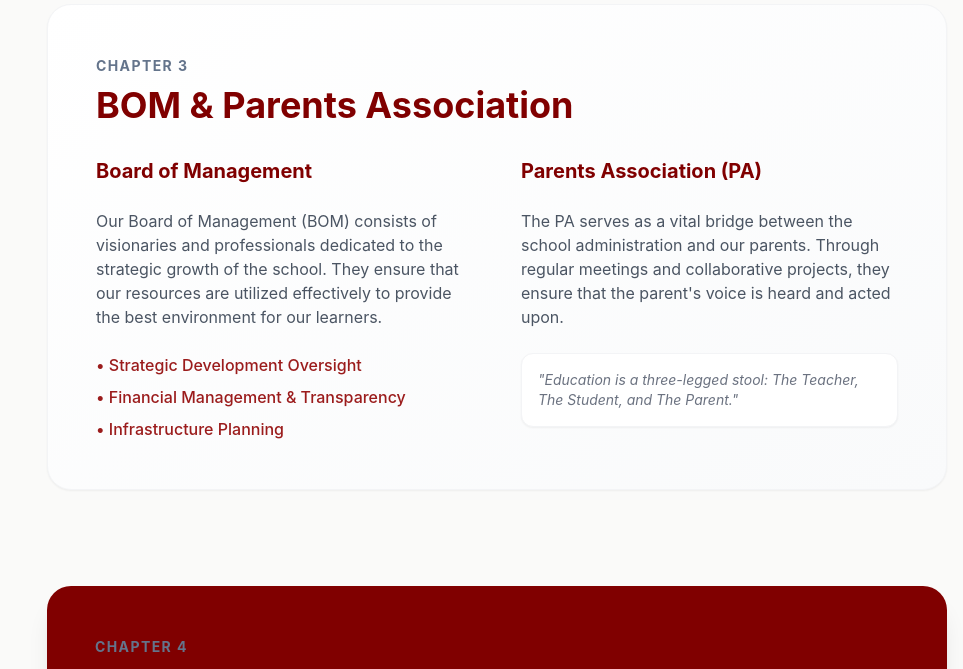
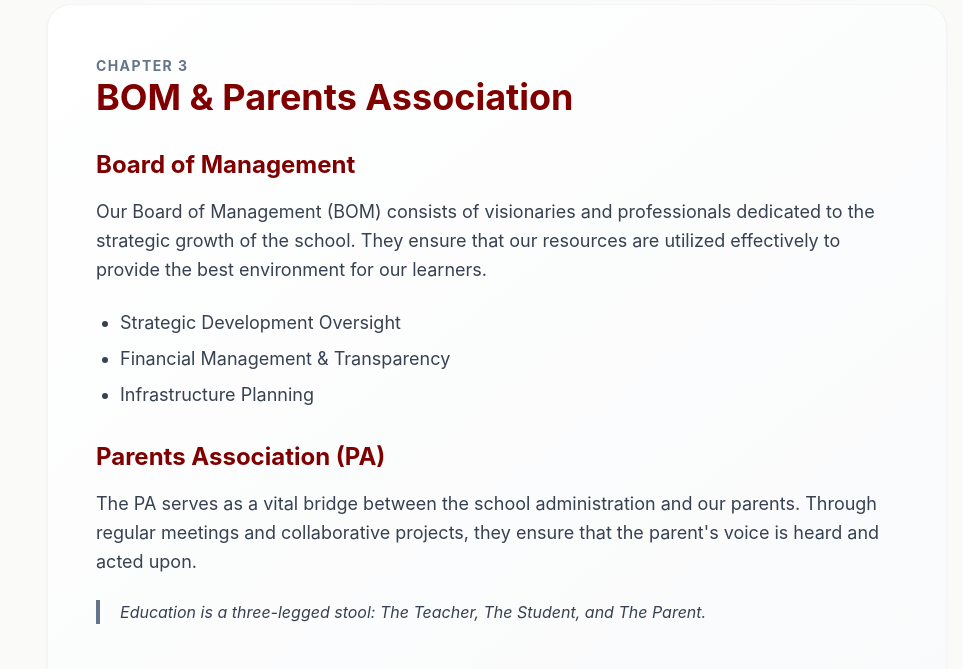
Before and after one commit to sobolo-imdek/St-Peter-s-Khwirale, a React (Vite) app: page /about in a window 1280 px wide. Shown: the part 2091-2760 px from the top of the page, without its empty margins (317-1280 px from the left). Built offline with nearby package versions, Linux system fonts and the light colour scheme; no server answers.

Commit message:
Worked on making the page sections editable

```diff
--- a/package.json
+++ b/package.json
@@ -8,8 +8,8 @@
     "build": "vite build",
     "lint": "eslint .",
     "preview": "vite preview",
-    "sanity:dev": "sanity dev",
-    "sanity:deploy": "sanity deploy"
+    "sanity:dev": "node node_modules/sanity/bin/sanity dev",
+    "sanity:deploy": "node node_modules/sanity/bin/sanity deploy"
   },
   "dependencies": {
     "@portabletext/react": "^6.2.0",
--- a/sanity/schemaTypes/index.js
+++ b/sanity/schemaTypes/index.js
@@ -5,6 +5,7 @@ import galleryImage from "./documents/galleryImage";
 import heroSlide from "./documents/heroSlide";
 import download from "./documents/download";
 import siteSettings from "./documents/siteSettings";
+import pageSection from "./documents/pageSection";
 
 export const schemaTypes = [
   blockContent,
@@ -12,6 +13,7 @@ export const schemaTypes = [
   update,
   galleryImage,
   heroSlide,
+  pageSection,
   download,
   siteSettings,
 ];
--- a/src/App.jsx
+++ b/src/App.jsx
@@ -1,28 +1,20 @@
-import React, { Suspense, lazy } from "react";
+import React from "react";
 import { Routes, Route } from "react-router-dom";
 import ScrollToTop from "./components/ScrollToTop";
-
-// Lazy load pages for better performance
-const Home = lazy(() => import("./pages/Home"));
-const About = lazy(() => import("./pages/About"));
-const Academics = lazy(() => import("./pages/Academics"));
-const CBE = lazy(() => import("./pages/CBE"));
-const Updates = lazy(() => import("./pages/Updates"));
-const Contact = lazy(() => import("./pages/Contact"));
-const Gallery = lazy(() => import("./pages/Gallery"));
-
-// Simple loading fallback  (a spinning circle)
-const PageLoader = () => (
-  <div className="min-h-screen flex items-center justify-center bg-school-background">
-    <div className="w-12 h-12 border-4 border-school-primary border-t-transparent rounded-full animate-spin"></div>
-  </div>
-);
+import Home from "./pages/Home";
+import About from "./pages/About";
+import Academics from "./pages/Academics";
+import CBE from "./pages/CBE";
+import Updates from "./pages/Updates";
+import Contact from "./pages/Contact";
+import Gallery from "./pages/Gallery";
+import SiteContentWarmup from "./components/SiteContentWarmup";
 
 export default function App() {
   return (
     <>
+      <SiteContentWarmup />
       <ScrollToTop />
-      <Suspense fallback={<PageLoader />}>
       <Routes>
         <Route path="/" element={<Home />} />
         <Route path="/about" element={<About />} />
@@ -32,7 +24,6 @@ export default function App() {
         <Route path="/contact" element={<Contact />} />
         <Route path="/gallery" element={<Gallery />} />
       </Routes>
-      </Suspense>
     </>
   );
 }
--- a/src/components/HeroCarousel.jsx
+++ b/src/components/HeroCarousel.jsx
@@ -10,9 +10,9 @@ export default function HeroCarousel({
 
     const prev = () =>
         setCurr((curr) => (curr === 0 ? images.length - 1 : curr - 1));
-    const next = useCallback(() =>
+    const next = useCallback(() => {
         setCurr((curr) => (curr === images.length - 1 ? 0 : curr + 1));
-    , [images.length]);
+    }, [images.length]);
 
     useEffect(() => {
         if (!autoSlide || images.length <= 1) return;
--- /dev/null
+++ b/src/components/SiteContentWarmup.jsx
@@ -0,0 +1,52 @@
+import { useEffect } from "react";
+import { sanityClient } from "../lib/sanity";
+
+const pagesQuery = `*[_type == "page"]{
+  _updatedAt,
+  title,
+  seoDescription,
+  body,
+  "slug": slug.current
+}`;
+
+const sectionsQuery = `*[_type == "pageSection"]{
+  _updatedAt,
+  title,
+  body,
+  pageSlug,
+  sectionKey
+}`;
+
+function store(key, value) {
+  try {
+    window.localStorage.setItem(key, JSON.stringify(value));
+  } catch {
+    // Warmup is an optimization only.
+  }
+}
+
+export default function SiteContentWarmup() {
+  useEffect(() => {
+    sanityClient
+      .fetch(pagesQuery)
+      .then((pages) => {
+        pages.forEach((page) => {
+          if (page.slug) store(`sanity-page:${page.slug}`, page);
+        });
+      })
+      .catch(() => {});
+
+    sanityClient
+      .fetch(sectionsQuery)
+      .then((sections) => {
+        sections.forEach((section) => {
+          if (section.pageSlug && section.sectionKey) {
+            store(`sanity-section:${section.pageSlug}:${section.sectionKey}`, section);
+          }
+        });
+      })
+      .catch(() => {});
+  }, []);
+
+  return null;
+}
--- /dev/null
+++ b/src/data/sectionDefaults.js
@@ -0,0 +1,33 @@
+const span = (text) => ({ _type: "span", text, marks: [] });
+
+const block = (children, style = "normal", listItem) => ({
+  _type: "block",
+  style,
+  markDefs: [],
+  ...(listItem ? { listItem } : {}),
+  children: Array.isArray(children) ? children.map(span) : [span(children)],
+});
+
+export const sectionDefaults = {
+  "about:bom-pa": {
+    title: "BOM & Parents Association",
+    body: [
+      block("BOM & Parents Association", "h2"),
+      block("Board of Management", "h3"),
+      block(
+        "Our Board of Management (BOM) consists of visionaries and professionals dedicated to the strategic growth of the school. They ensure that our resources are utilized effectively to provide the best environment for our learners."
+      ),
+      block("Strategic Development Oversight", "normal", "bullet"),
+      block("Financial Management & Transparency", "normal", "bullet"),
+      block("Infrastructure Planning", "normal", "bullet"),
+      block("Parents Association (PA)", "h3"),
+      block(
+        "The PA serves as a vital bridge between the school administration and our parents. Through regular meetings and collaborative projects, they ensure that the parent's voice is heard and acted upon."
+      ),
+      block(
+        "Education is a three-legged stool: The Teacher, The Student, and The Parent.",
+        "blockquote"
+      ),
+    ],
+  },
+};
--- /dev/null
+++ b/src/hooks/useSanitySection.js
@@ -0,0 +1,84 @@
+import { useEffect, useMemo, useState } from "react";
+import { sanityClient } from "../lib/sanity";
+import { sectionDefaults } from "../data/sectionDefaults";
+
+const sectionQuery = `*[_type == "pageSection" && pageSlug == $pageSlug && sectionKey == $sectionKey] | order(_updatedAt desc)[0]{
+  _updatedAt,
+  title,
+  body
+}`;
+
+const hasPortableText = (body) => Array.isArray(body) && body.length > 0;
+
+function getCacheKey(pageSlug, sectionKey) {
+  return `sanity-section:${pageSlug}:${sectionKey}`;
+}
+
+function readCachedSection(pageSlug, sectionKey) {
+  if (typeof window === "undefined") return null;
+
+  try {
+    const value = window.localStorage.getItem(getCacheKey(pageSlug, sectionKey));
+    return value ? JSON.parse(value) : null;
+  } catch {
+    return null;
+  }
+}
+
+function writeCachedSection(pageSlug, sectionKey, section) {
+  if (typeof window === "undefined") return;
+
+  try {
+    window.localStorage.setItem(getCacheKey(pageSlug, sectionKey), JSON.stringify(section));
+  } catch {
+    // Cache failures should not block rendering.
+  }
+}
+
+function mergeSection(fallback, cmsSection) {
+  if (!cmsSection) return fallback;
+
+  return {
+    ...fallback,
+    ...cmsSection,
+    title: cmsSection.title || fallback.title,
+    body: hasPortableText(cmsSection.body) ? cmsSection.body : fallback.body,
+  };
+}
+
+export default function useSanitySection(pageSlug, sectionKey) {
+  const fallback = useMemo(
+    () => sectionDefaults[`${pageSlug}:${sectionKey}`] || { title: "", body: [] },
+    [pageSlug, sectionKey]
+  );
+  const [section, setSection] = useState(() => readCachedSection(pageSlug, sectionKey) || fallback);
+
+  useEffect(() => {
+    let cancelled = false;
+
+    sanityClient
+      .fetch(sectionQuery, { pageSlug, sectionKey })
+      .then((cmsSection) => {
+        if (cancelled) return;
+
+        const nextSection = mergeSection(fallback, cmsSection);
+
+        if (cmsSection) {
+          writeCachedSection(pageSlug, sectionKey, nextSection);
+        }
+
+        setSection(nextSection);
+      })
+      .catch(() => {
+        if (!readCachedSection(pageSlug, sectionKey) && !cancelled) {
+          setSection(fallback);
+        }
+      });
+
+    return () => {
+      cancelled = true;
+    };
+  }, [fallback, pageSlug, sectionKey]);
+
+  return section;
+}
--- a/src/pages/About.jsx
+++ b/src/pages/About.jsx
@@ -6,6 +6,7 @@ import SEO from "../components/SEO";
 import useSanityPage from "../hooks/useSanityPage";
 import PageBody from "../components/PageBody";
 import PageLoader from "../components/PageLoader";
+import useSanitySection from "../hooks/useSanitySection";
 
 const sections = [
   { id: "overview", title: "Overview & FAQs" },
@@ -16,9 +17,12 @@ const sections = [
   { id: "alumni", title: "Alumni Community" },
 ];
 
+const showStaticBomPaFallback = false;
+
 export default function About() {
   const [activeTab, setActiveTab] = useState("overview");
   const page = useSanityPage("about");
+  const bomPaSection = useSanitySection("about", "bom-pa");
 
   // Handle active section on scroll
   useEffect(() => {
@@ -213,6 +217,11 @@ export default function About() {
             <section id="bom-pa" className="scroll-mt-32">
               <div className="bg-white p-8 md:p-12 rounded-3xl shadow-sm border border-gray-100 italic bg-gradient-to-br from-white to-gray-50">
                 <span className="text-school-secondary font-bold tracking-widest uppercase text-sm font-sans not-italic">Chapter 3</span>
+                <div className="font-sans not-italic">
+                  <PageBody body={bomPaSection.body} />
+                </div>
+                {showStaticBomPaFallback && (
+                  <>
                 <h2 className="text-3xl md:text-4xl mb-8 mt-2 font-sans not-italic">BOM & Parents Association</h2>
                 <div className="grid md:grid-cols-2 gap-12 font-sans not-italic">
                   <div className="space-y-6">
@@ -238,6 +247,8 @@ export default function About() {
                     </div>
                   </div>
                 </div>
+                  </>
+                )}
               </div>
             </section>
 
```
Also changed, not shown: sanity/schemaTypes/documents/pageSection.js (added, +45 -0 lines), 1 other file (tests, documents, lock files or other folders). Lines whose indentation alone changed are shown as unchanged.
